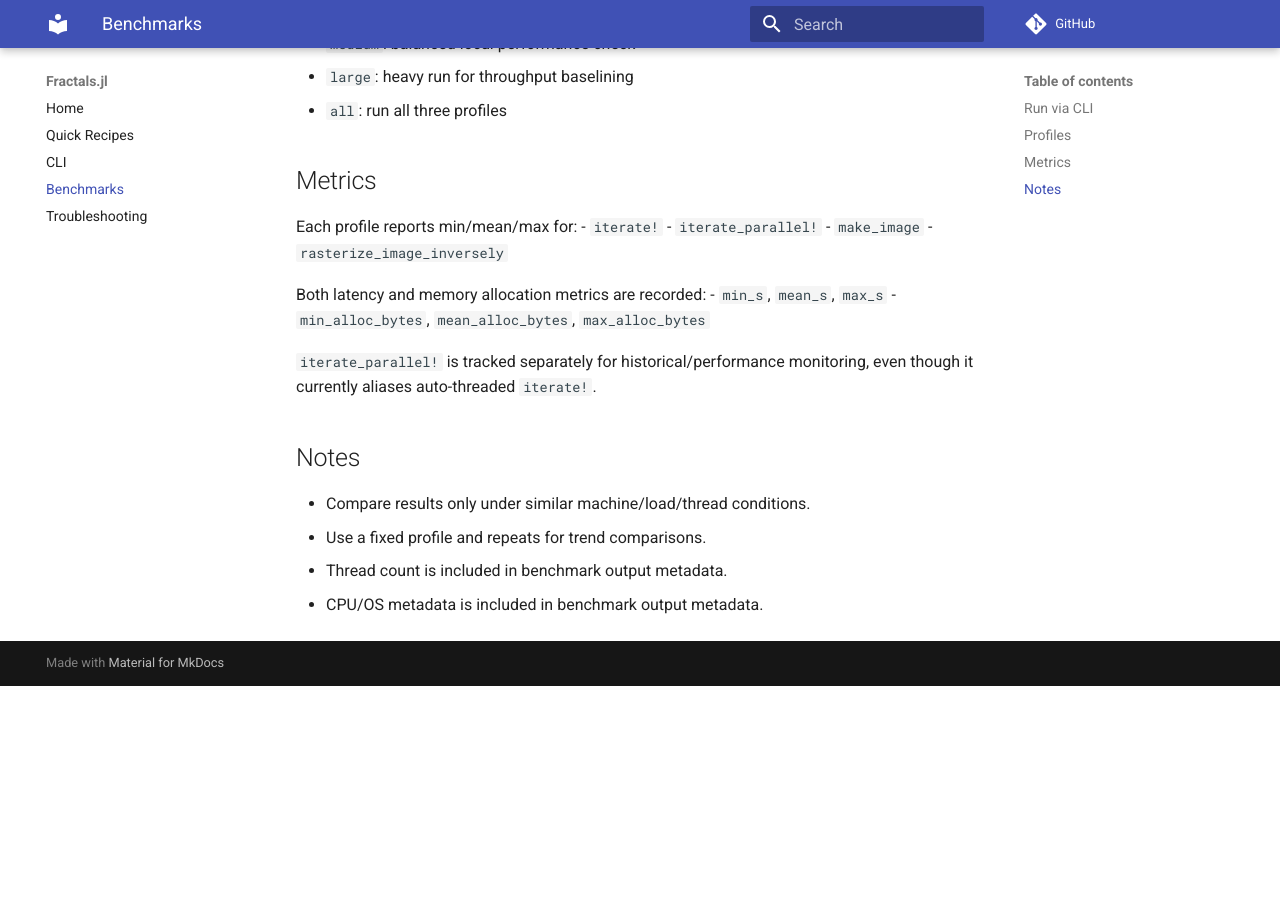
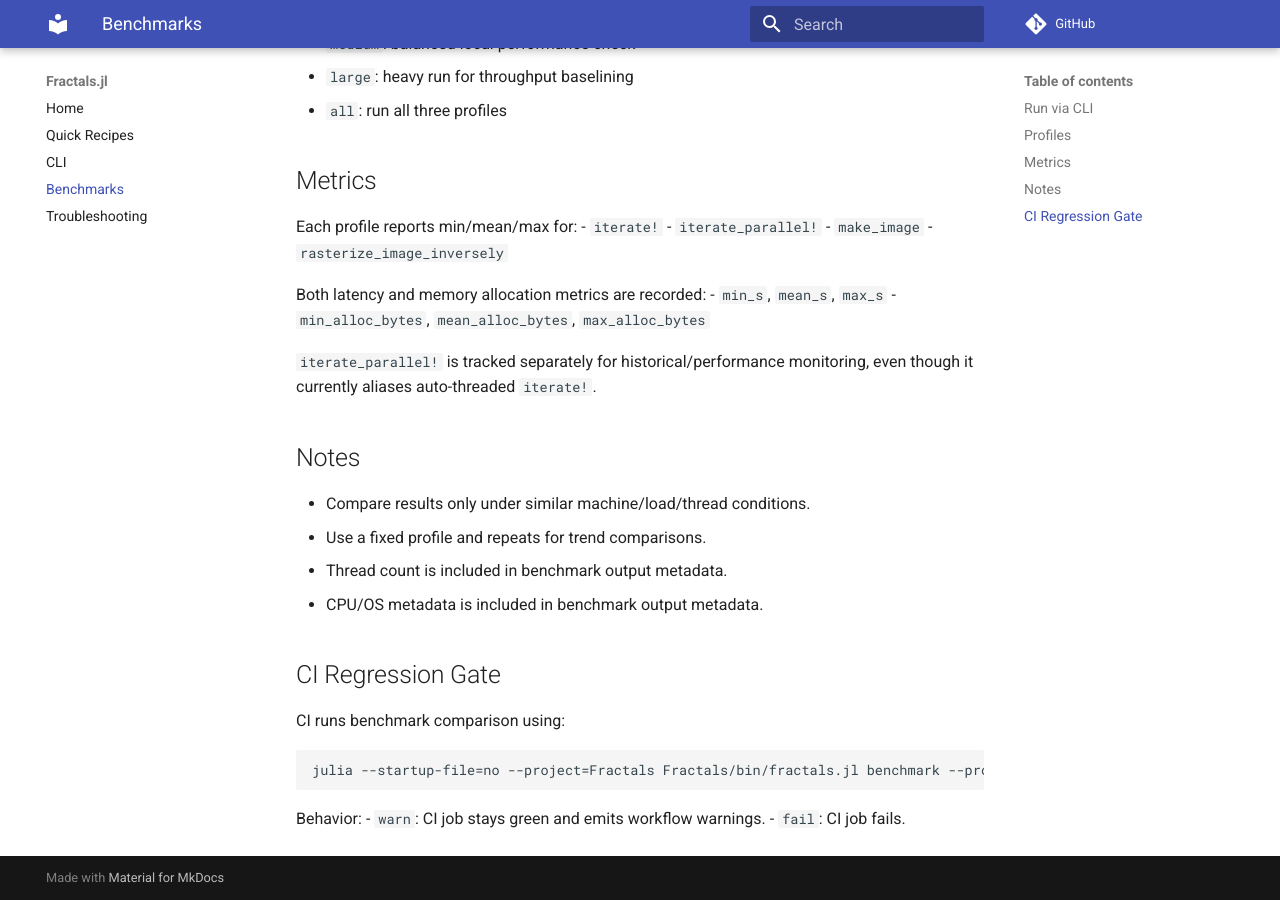
Before and after one commit to Harts-do-hard-things/fractals, an MkDocs documentation site: the page built from docs/benchmarks.md, in a window 1280 px wide and 900 px high, scrolled down 723 px. Built offline with MkDocs 1.6.1 and Material for MkDocs 9.7.7, drawn with Linux system fonts in a browser that asks for light colours; comment, search, counter and statistics services are not loaded; before the commit the page ends 1409 px from its top, so only the background shows below that.

Commit message:
Add CI benchmark regression gate with warn/fail thresholds

````diff
--- a/docs/benchmarks.md
+++ b/docs/benchmarks.md
@@ -53,3 +53,15 @@ Both latency and memory allocation metrics are recorded:
 - Use a fixed profile and repeats for trend comparisons.
 - Thread count is included in benchmark output metadata.
 - CPU/OS metadata is included in benchmark output metadata.
+
+## CI Regression Gate
+
+CI runs benchmark comparison using:
+
+```powershell
+julia --startup-file=no --project=Fractals Fractals/bin/fractals.jl benchmark --profile small --repeats 3 --targets Fractals/bench/perf_targets.toml --json media/bench_ci.json
+```
+
+Behavior:
+- `warn`: CI job stays green and emits workflow warnings.
+- `fail`: CI job fails.
````
Also changed, not shown: Fractals/DOCUMENTATION.md (+5 -0 lines), ROADMAP.md (+1 -1 lines), 3 other files.
